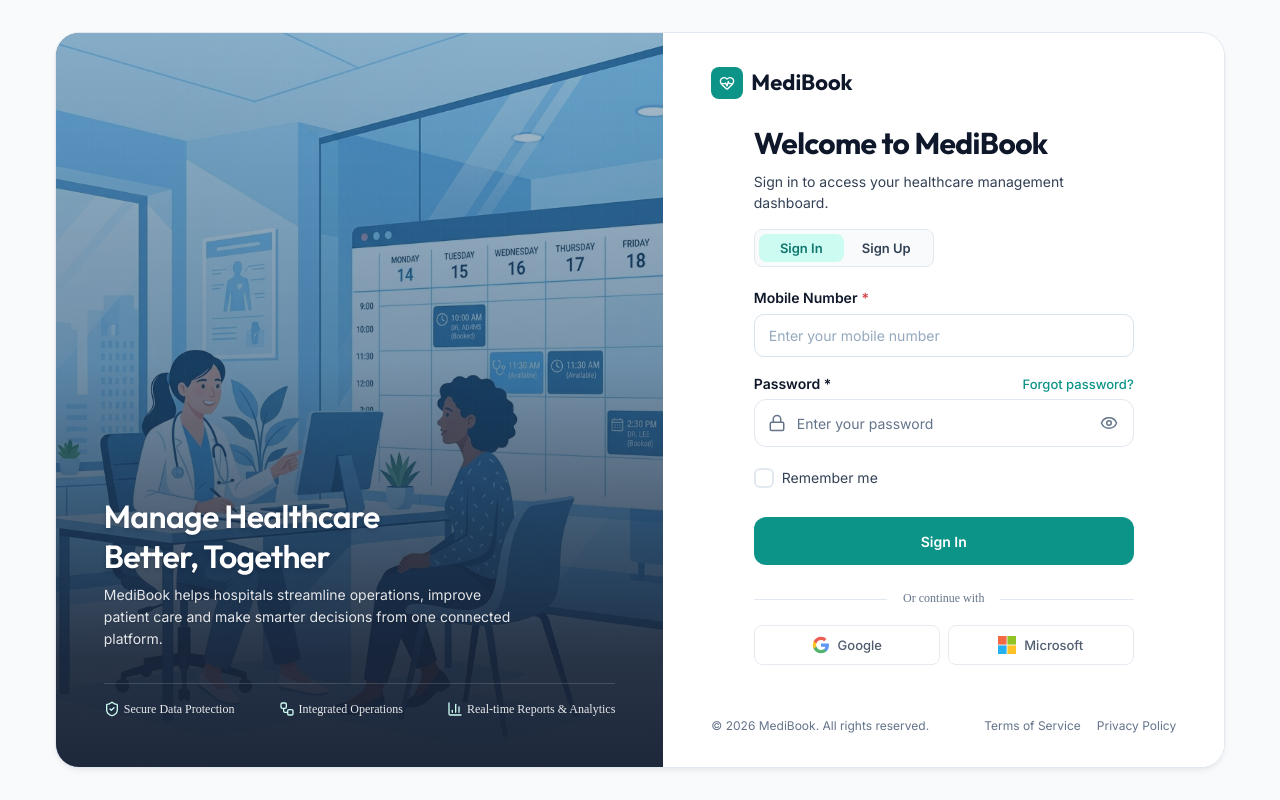
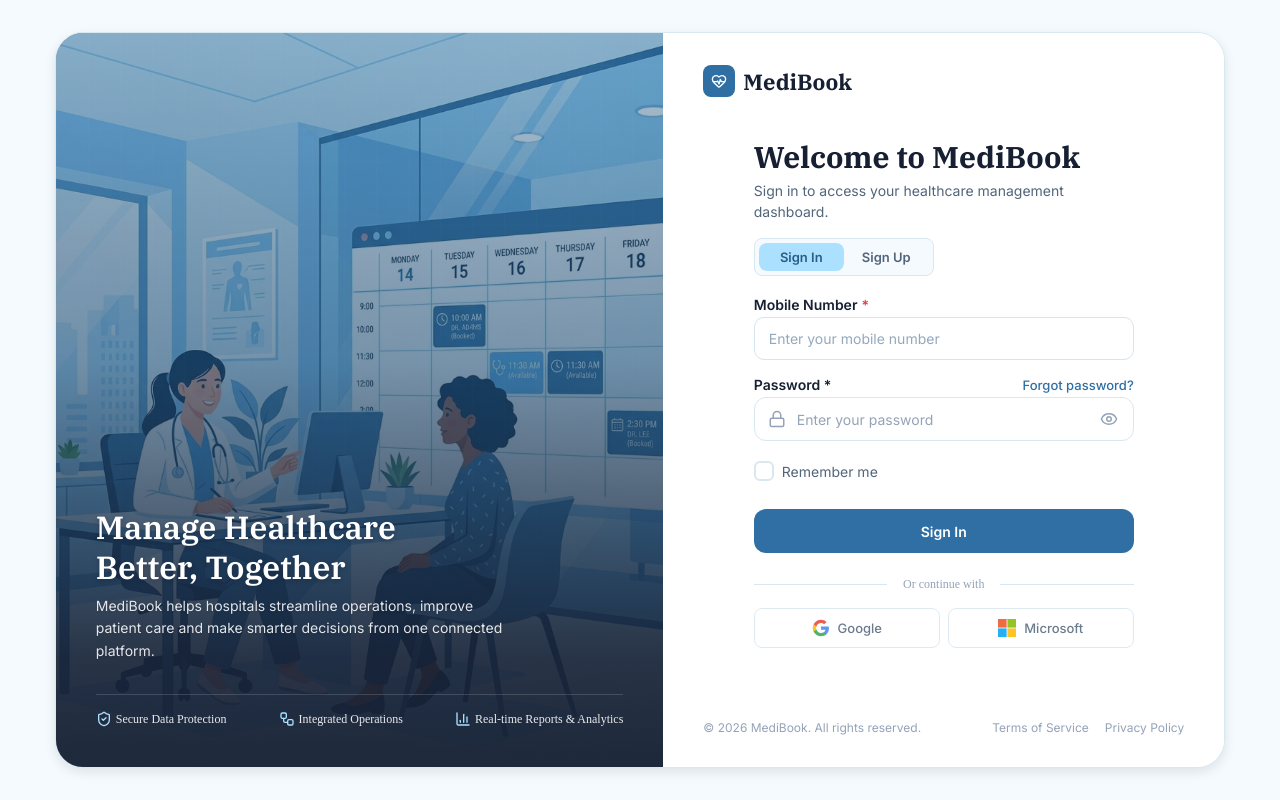
Before and after one commit to RAKSHA1120/MediBook, a React (Vite) app: page /login in a window 1280 px wide. Built offline with nearby package versions, Linux system fonts and the light colour scheme.

Commit message:
style: sync team theme colors

```diff
--- a/src/theme/theme.css
+++ b/src/theme/theme.css
@@ -1,72 +1,92 @@
-
-@import url("https://fonts.googleapis.com/css2?family=Outfit:wght@400;500;600;700;800&family=Inter:wght@400;500;600;700&display=swap");
+@import url("https://fonts.googleapis.com/css2?family=IBM+Plex+Serif:wght@400;500;600;700&family=Inter:wght@400;500;600;700&display=swap");
 
 :root {
-   /* Typography */
-   --font-heading: "Outfit", sans-serif;
+   /* ================================
+     Typography
+  ================================= */
+
+   --font-heading: "IBM Plex Serif", serif;
    --font-body: "Inter", sans-serif;
 
-   /* Colors: Premium Teal / Indigo */
-   --primary: #0D9488;          /* Premium Teal */
-   --primary-hover: #0F766E;
-   --primary-light: #5EEAD4;
-   --primary-soft: #CCFBF1;
+   /* ================================
+     Colors
+     Soft Healthcare Blue
+  ================================= */
 
-   --secondary: #4F46E5;        /* Deep Indigo */
-   --secondary-light: #818CF8;
+   --primary: #2f6fa3;
+   --primary-hover: #275d89;
+   --primary-light: #6ec0ff;
+   --primary-soft: #abe1ff;
 
-   --background: #F8FAFC;       /* Soft modern gray */
+   --background: #f4fafd;
    --surface: #ffffff;
-   --surface-glass: rgba(255, 255, 255, 0.85);
+   --surface-glass: #ffffff;
 
-   --text-heading: #0F172A;
-   --text-primary: #334155;
-   --text-muted: #64748B;
+   --text-heading: #172033;
+   --text-primary: #52657a;
+   --text-muted: #94a3b8;
 
-   --border: #E2E8F0;
+   --border: #d9e7f0;
 
-   --success: #10B981;
-   --success-light: #D1FAE5;
-   --warning: #F59E0B;
-   --warning-light: #FEF3C7;
-   --error: #EF4444;
-   --error-light: #FEE2E2;
+   --success: #22a06b;
+   --warning: #f59e0b;
+   --error: #d64545;
 
-   /* Border Radius */
+   /* ================================
+     Border Radius
+  ================================= */
+
+   /* Radius */
    --radius-sm: 8px;
    --radius-md: 12px;
-   --radius-lg: 16px;
-   --radius-xl: 24px;
+   --radius-lg: 20px;
+   --radius-xl: 28px;
 
-   /* Shadows - Modern Neumorphic */
-   --shadow-sm: 0 1px 2px 0 rgba(0, 0, 0, 0.05);
-   --shadow-md: 0 4px 6px -1px rgba(0, 0, 0, 0.05), 0 2px 4px -1px rgba(0, 0, 0, 0.03);
-   --shadow-lg: 0 10px 15px -3px rgba(0, 0, 0, 0.05), 0 4px 6px -2px rgba(0, 0, 0, 0.03);
-   --shadow-xl: 0 20px 25px -5px rgba(0, 0, 0, 0.05), 0 10px 10px -5px rgba(0, 0, 0, 0.02);
+   /* ================================
+     Shadows
+  ================================= */
 
-   /* Spacing */
+   --shadow-sm: 0 1px 3px rgba(23, 32, 51, 0.08);
+   --shadow-md: 0 4px 12px rgba(23, 32, 51, 0.1);
+
+   /* ================================
+     Spacing
+  ================================= */
+
    --space-xs: 4px;
    --space-sm: 8px;
    --space-md: 16px;
    --space-lg: 24px;
    --space-xl: 32px;
-   --space-2xl: 48px;
+   --space-2xl: 40px;
 
-   /* Component Sizes */
-   --input-height: 48px;
-   --button-height: 48px;
-   --input-padding-x: 16px;
-   --button-padding-x: 24px;
+   /* ================================
+     Component Sizes
+  ================================= */
 
-   --icon-sm: 18px;
-   --icon-md: 22px;
-   --icon-lg: 26px;
+   --input-height: 44px;
+   --button-height: 44px;
+
+   --input-padding-x: 14px;
+   --button-padding-x: 18px;
+
+   /* ================================
+     Icon Sizes
+  ================================= */
+
+   --icon-sm: 16px;
+   --icon-md: 20px;
+   --icon-lg: 24px;
+
    --icon-stroke: 2px;
 }
 
+/* ================================
+   Global Reset
+================================ */
+
 * {
    box-sizing: border-box;
-   transition: background-color 0.2s ease, border-color 0.2s ease, box-shadow 0.2s ease;
 }
 
 html {
@@ -80,26 +100,49 @@
    min-height: 100vh;
    background: var(--background);
    color: var(--text-primary);
-   line-height: 1.6;
 }
 
-h1, h2, h3, h4, h5, h6 {
+/* ================================
+   Typography
+================================ */
+
+h1,
+h2,
+h3,
+h4,
+h5,
+h6 {
    margin: 0;
    font-family: var(--font-heading);
    color: var(--text-heading);
-   font-weight: 700;
-   letter-spacing: -0.02em;
 }
 
 p {
    margin: 0;
 }
 
-button, input, textarea, select {
+/* ================================
+   Form Elements
+================================ */
+
+button,
+input,
+textarea,
+select {
    font-family: var(--font-body);
-   outline: none;
 }
 
 button {
    cursor: pointer;
 }
+
+/* ================================
+   Responsive
+================================ */
+
+@media (max-width: 768px) {
+   :root {
+      --space-lg: 20px;
+      --space-xl: 24px;
+   }
+}
```
